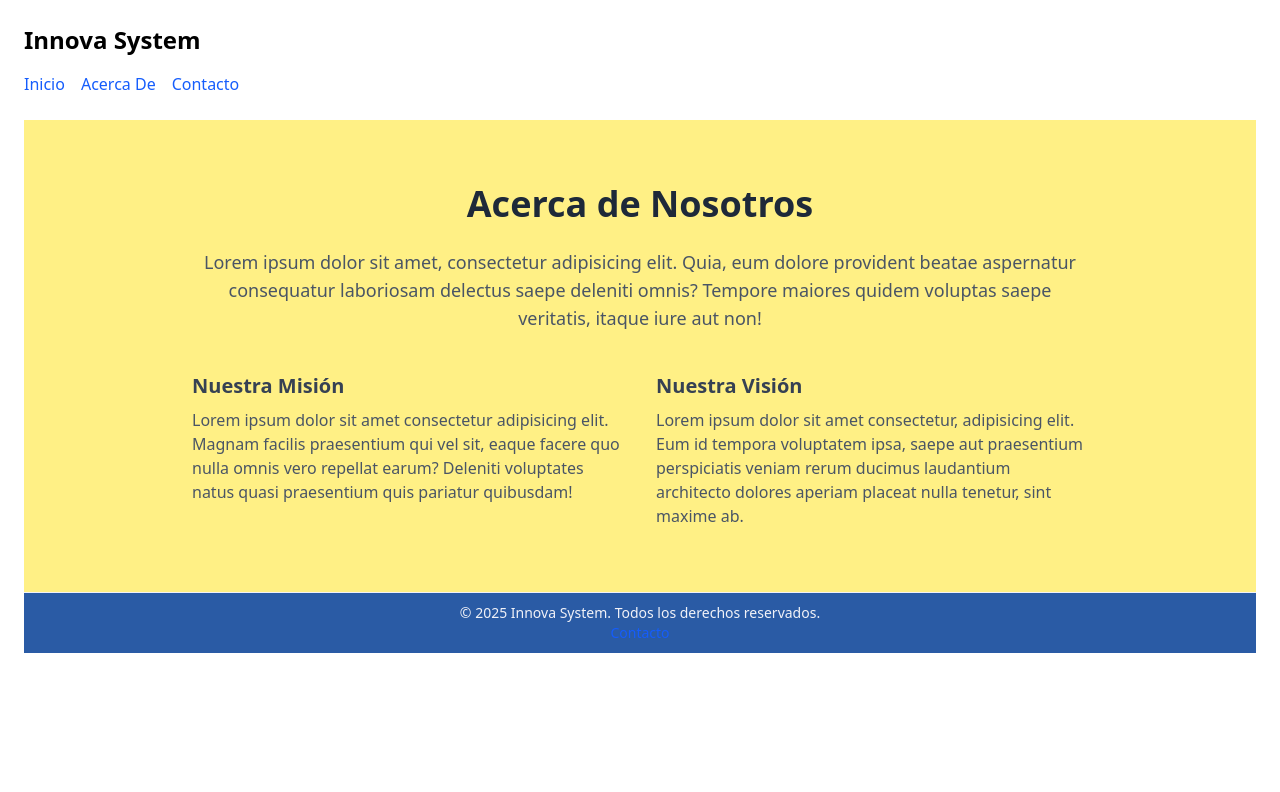
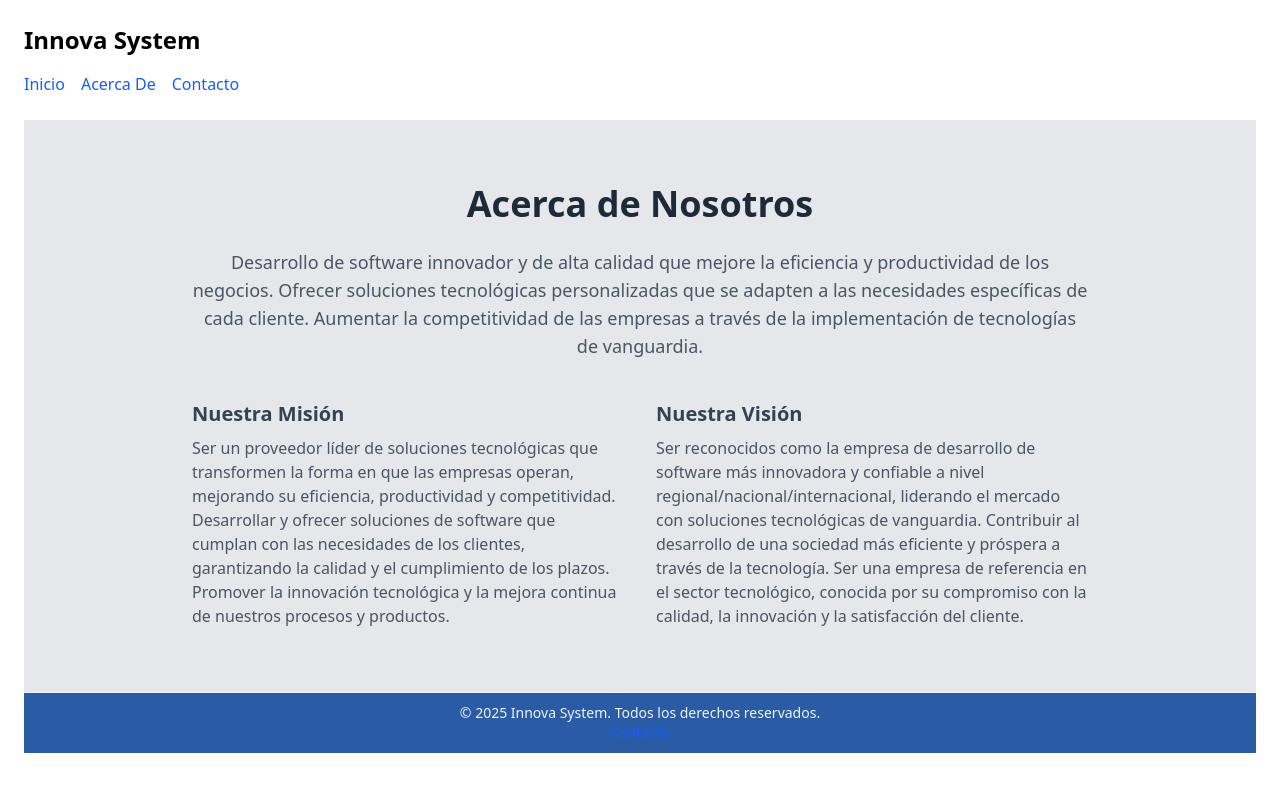
Before and after one commit to Lawitadelimon/vacunApp, a React (Vite) app: page /about in a window 1280 px wide. Shown: the top 792 px of the page. Built offline with nearby package versions, Linux system fonts and the light colour scheme.

Commit message:
Arreglos

```diff
--- a/src/About.tsx
+++ b/src/About.tsx
@@ -1,23 +1,28 @@
 export default function About() {
     return (
-        <section className="bg-yellow-200 py-16 px-6 md:px-20">
+        <section className="bg-gray-200 py-16 px-6 md:px-20">
             <div className="max-w-4xl mx-auto text-center">
                 <h2 className="text-4xl font-bold text-gray-800 mb-6">Acerca de Nosotros</h2>
                 <p className="text-lg text-gray-600 mb-8">
-                    Lorem ipsum dolor sit amet, consectetur adipisicing elit. Quia, eum dolore provident beatae aspernatur consequatur laboriosam delectus saepe deleniti omnis? Tempore maiores quidem voluptas saepe veritatis, itaque iure aut non!
+                    Desarrollo de software innovador y de alta calidad que mejore la eficiencia y productividad de los negocios.
+                    Ofrecer soluciones tecnológicas personalizadas que se adapten a las necesidades específicas de cada cliente.
+                    Aumentar la competitividad de las empresas a través de la implementación de tecnologías de vanguardia.
                 </p>
                 <div className="grid grid-cols-1 md:grid-cols-2 gap-8 mt-10 text-left">
                     <div>
                         <h3 className="text-xl font-semibold text-gray-700 mb-2">Nuestra Misión</h3>
                         <p className="text-gray-600">
-                            Lorem ipsum dolor sit amet consectetur adipisicing elit. Magnam facilis praesentium qui vel sit, eaque facere quo nulla omnis vero repellat earum? Deleniti voluptates natus quasi praesentium quis pariatur quibusdam!
+                            Ser un proveedor líder de soluciones tecnológicas que transformen la forma en que las empresas operan, mejorando su eficiencia, productividad y competitividad.
+                            Desarrollar y ofrecer soluciones de software que cumplan con las necesidades de los clientes, garantizando la calidad y el cumplimiento de los plazos.
+                            Promover la innovación tecnológica y la mejora continua de nuestros procesos y productos.
                         </p>
                     </div>
                     <div>
                         <h3 className="text-xl font-semibold text-gray-700 mb-2">Nuestra Visión</h3>
                         <p className="text-gray-600">
-                            Lorem ipsum dolor sit amet consectetur, adipisicing elit. Eum id tempora voluptatem ipsa, saepe aut praesentium perspiciatis veniam rerum ducimus laudantium architecto dolores aperiam placeat nulla tenetur, sint maxime ab.
-                        </p>
+                            Ser reconocidos como la empresa de desarrollo de software más innovadora y confiable a nivel regional/nacional/internacional, liderando el mercado con soluciones tecnológicas de vanguardia.
+                            Contribuir al desarrollo de una sociedad más eficiente y próspera a través de la tecnología.
+                            Ser una empresa de referencia en el sector tecnológico, conocida por su compromiso con la calidad, la innovación y la satisfacción del cliente.                        </p>
                     </div>
                 </div>
             </div>
--- a/src/HomePage.tsx
+++ b/src/HomePage.tsx
@@ -5,13 +5,13 @@ export default function HomePage() {
                 <h1 className="text-5xl font-bold text-blue-800 mb-6">
                     Bienvenido a Innova System
                 </h1>
-                <p className="text-lg text-red-700 mb-8">
+                <p className="text-lg text-gray-500 mb-8">
                     Descubre lo que tenemos para ofrecerte. Explora nuestras secciones, conoce más sobre nosotros y empieza a disfrutar de todas las funcionalidades que hemos creado especialmente para ti.
                 </p>
                 <div className="mt-10">
                     <a
                         href="#servicios"
-                        className="inline-block bg-red-600 text-white px-8 py-3 rounded-lg hover:bg-red-700 transition"
+                        className="inline-block bg-blue-800 text-white px-8 py-3 rounded-lg hover:bg-blue-500 transition"
                     >
                         Conoce nuestros servicios
                     </a>
--- a/src/contact.tsx
+++ b/src/contact.tsx
@@ -3,7 +3,7 @@ import { Mail, Phone, MapPin } from 'lucide-react';
 export default function Contact() {
 return (
     <div className="max-w-md mx-auto p-6 bg-white rounded-lg shadow-md mt-8">
-    <h1 className="text-3xl font-extrabold mb-4 text-blue-700">Contactanos</h1>
+    <h1 className="text-3xl font-extrabold mb-4 text-blue-800">Contactanos</h1>
     <p className="text-gray-700 mb-4">
         Innova System es una empresa dedicada a la innovación tecnológica.
     </p>
```
